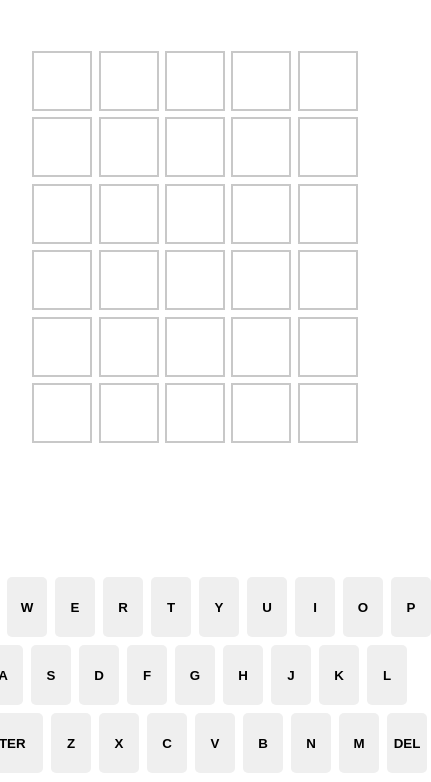
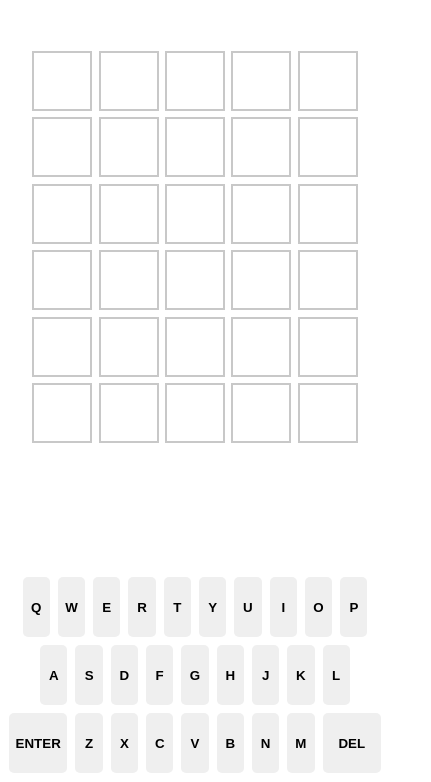
Before and after one commit to isaiahaquino/wordle-clone, a plain HTML site: page index.html in a window 390 px wide. Shown: the part 62-844 px from the top of the page, 431 px wide, since content can reach past the window. Drawn offline with Linux system fonts and the light colour scheme; no server answers.

Commit message:
fix mobile style

```diff
--- a/styles/styels.css
+++ b/styles/styels.css
@@ -166,7 +166,8 @@ main {
 }
 
 .key {
-  width: 2.5rem;
+  width: 7vw;
+  max-width: 2.5rem;
   height: 3.75rem;
   font-weight: 600;
   border: none;
@@ -174,6 +175,7 @@ main {
   /* background-color: var(--lightgrey-color); */
 }
 
-#ENTER, #BACK {
-  width: 5rem;
+#ENTER, #DEL {
+  width: 15vw;
+  max-width: 5rem;
 }
```
